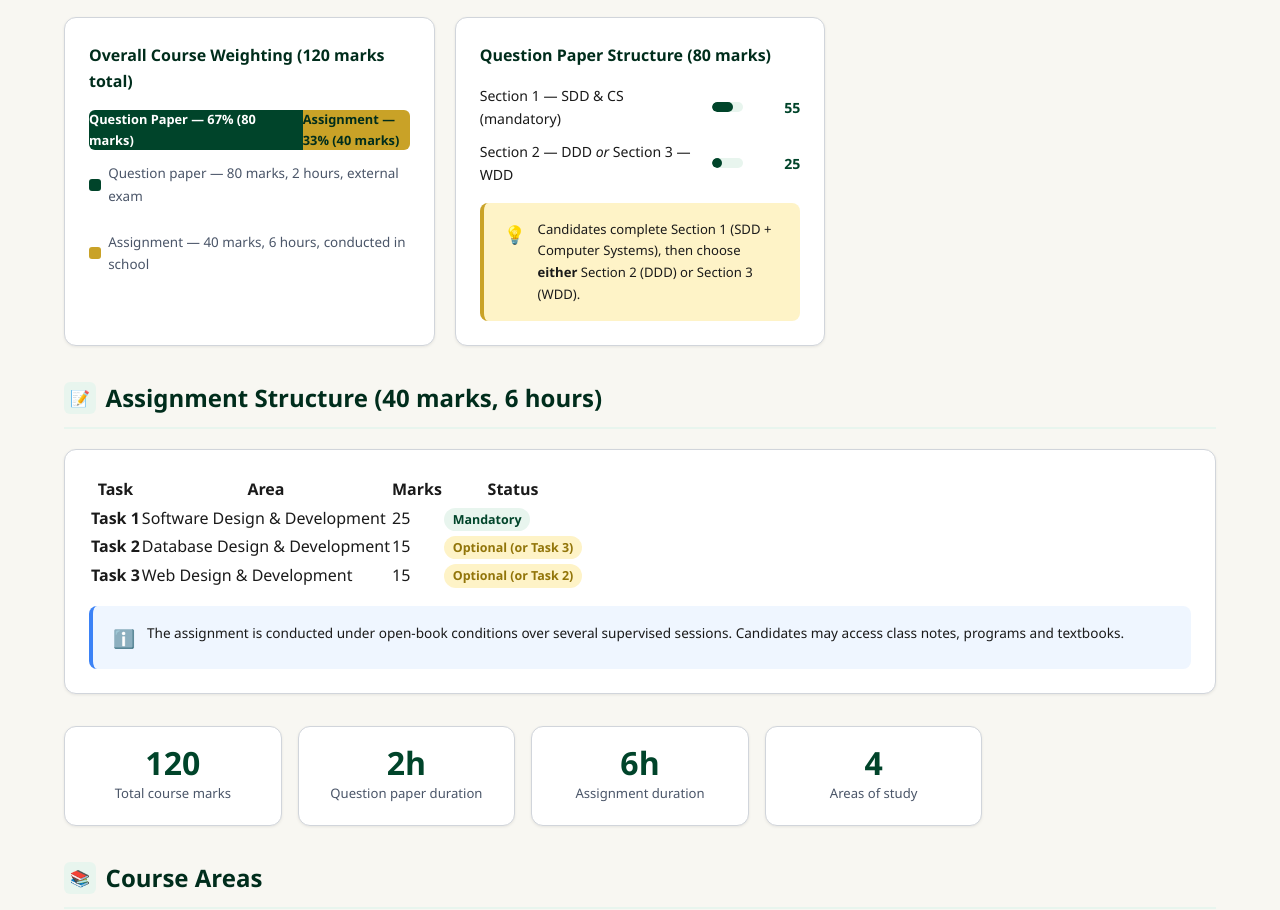
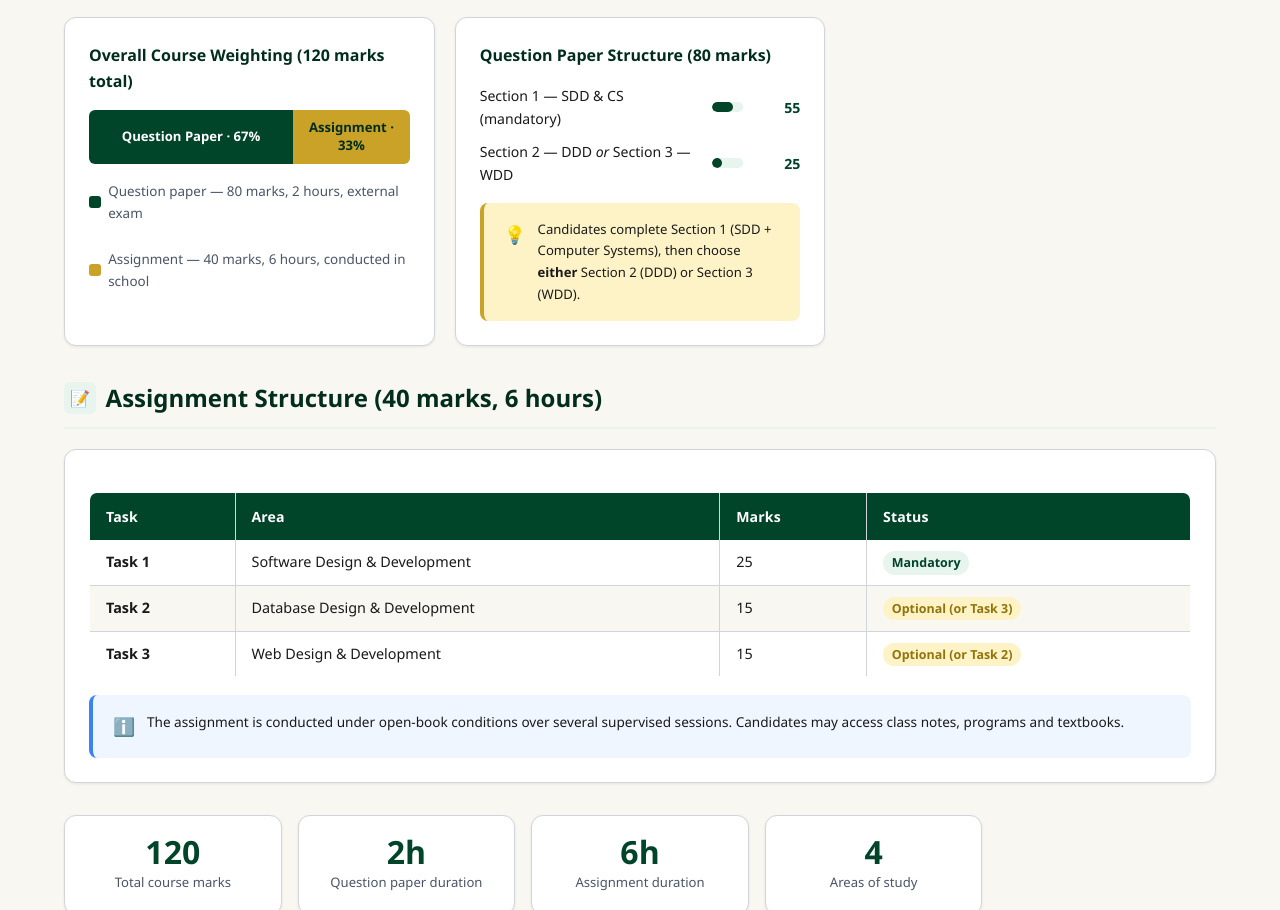
Before and after one commit to gcurrie/higher-comp-sci-rev-site, a plain HTML site: page index.html in a window 1280 px wide. Shown: the part 979-1889 px from the top of the page. Drawn offline with Linux system fonts and the light colour scheme.

Commit message:
Improve table and assessment-bar spacing
- Style the four 'What's New at Higher' comparison tables (SDD, CS,
  DDD, WDD) and the home assignment table to match the site-standard
  table look (green header, borders, zebra striping)
- Fix cramped assessment split-bar: add padding, flexible height and
  trimmed in-bar labels so text no longer wraps against the edges

Co-Authored-By: Claude Opus 4.8 <noreply@anthropic.com>

```diff
--- a/css/style.css
+++ b/css/style.css
@@ -462,19 +462,22 @@ a:hover { color: var(--green-medium); text-decoration: underline; }
 
 .split-bar {
   display: flex;
-  height: 40px;
+  min-height: 52px;
   border-radius: 6px;
   overflow: hidden;
-  margin-bottom: .75rem;
+  margin-bottom: 1rem;
 }
 
 .split-bar .seg {
   display: flex;
   align-items: center;
   justify-content: center;
-  font-size: .8rem;
+  text-align: center;
+  padding: .55rem .9rem;
+  font-size: .82rem;
   font-weight: 700;
   color: var(--white);
+  line-height: 1.35;
   transition: flex .3s;
 }
 
@@ -1204,8 +1207,9 @@ a:hover { color: var(--green-medium); text-decoration: underline; }
 
 .example-block p:last-child { margin-bottom: 0; }
 
-/* ── Tables in content-area ───────────────────────────────── */
-.content-area table {
+/* ── Tables (content-area + standalone tables in page-content) ── */
+.content-area table,
+.page-content table {
   width: 100%;
   border-collapse: collapse;
   margin: 1.1rem 0;
@@ -1215,7 +1219,8 @@ a:hover { color: var(--green-medium); text-decoration: underline; }
   overflow: hidden;
 }
 
-.content-area th {
+.content-area th,
+.page-content th {
   background: var(--green-primary);
   color: var(--white);
   padding: .75rem 1rem;
@@ -1226,27 +1231,34 @@ a:hover { color: var(--green-medium); text-decoration: underline; }
   letter-spacing: .01em;
 }
 
-.content-area th:first-child { border-radius: 0; } /* contained by overflow:hidden */
+.content-area th:first-child,
+.page-content th:first-child { border-radius: 0; } /* contained by overflow:hidden */
 
-.content-area td {
+.content-area td,
+.page-content td {
   padding: .7rem 1rem;
   border-bottom: 1px solid var(--border);
   vertical-align: top;
   line-height: 1.55;
 }
 
-.content-area tr:last-child td { border-bottom: none; }
+.content-area tr:last-child td,
+.page-content tr:last-child td { border-bottom: none; }
 
-.content-area tr:nth-child(even) td {
+.content-area tr:nth-child(even) td,
+.page-content tr:nth-child(even) td {
   background: var(--cream);
 }
 
 .content-area td:not(:last-child),
-.content-area th:not(:last-child) {
+.content-area th:not(:last-child),
+.page-content td:not(:last-child),
+.page-content th:not(:last-child) {
   border-right: 1px solid var(--border);
 }
 
-.content-area td code {
+.content-area td code,
+.page-content td code {
   font-size: .83rem;
 }
 
--- a/index.html
+++ b/index.html
@@ -36,8 +36,8 @@
       <div class="split-bar-wrap">
         <h3>Overall Course Weighting (120 marks total)</h3>
         <div class="split-bar">
-          <div class="seg seg-exam" style="flex:80">Question Paper — 67% (80 marks)</div>
-          <div class="seg seg-assign" style="flex:40">Assignment — 33% (40 marks)</div>
+          <div class="seg seg-exam" style="flex:80">Question Paper · 67%</div>
+          <div class="seg seg-assign" style="flex:40">Assignment · 33%</div>
         </div>
         <div class="split-legend">
           <div class="leg-item"><div class="swatch" style="background:var(--green-primary)"></div>Question paper — 80 marks, 2 hours, external exam</div>
```
Also changed, not shown: 1 other file.
